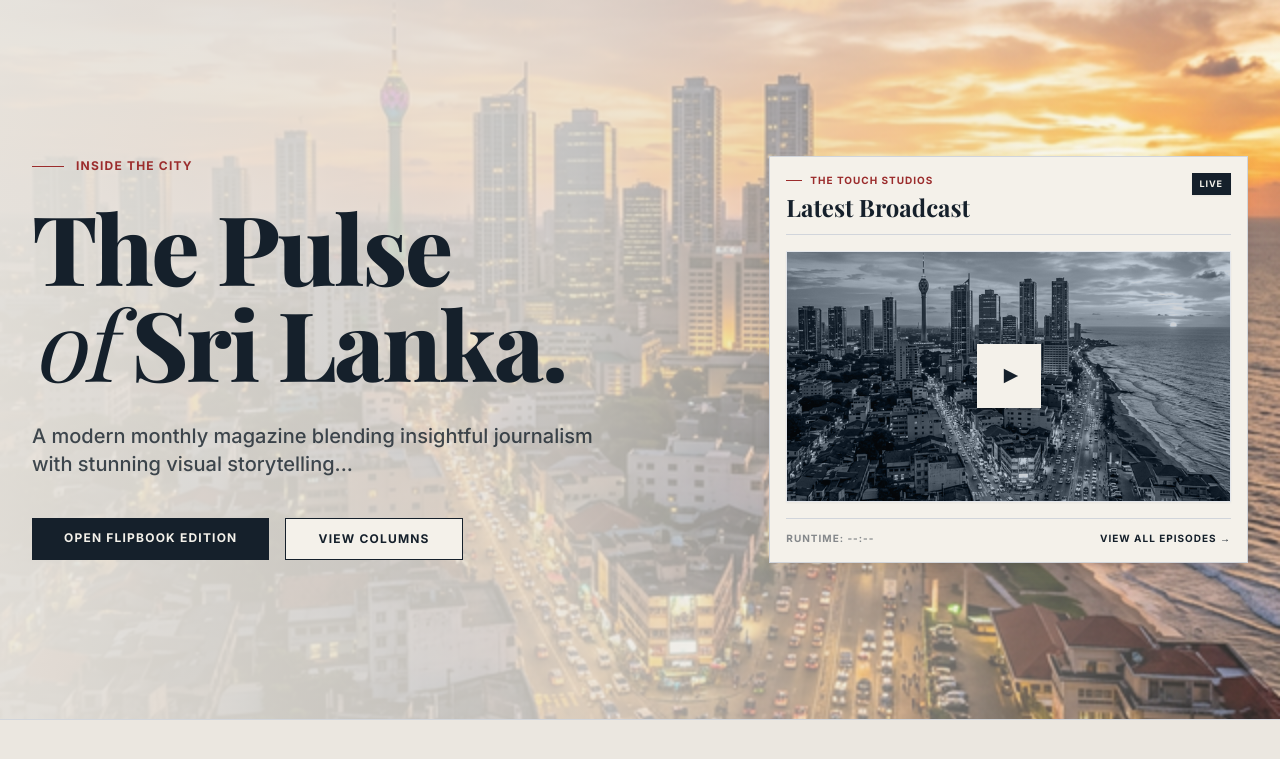
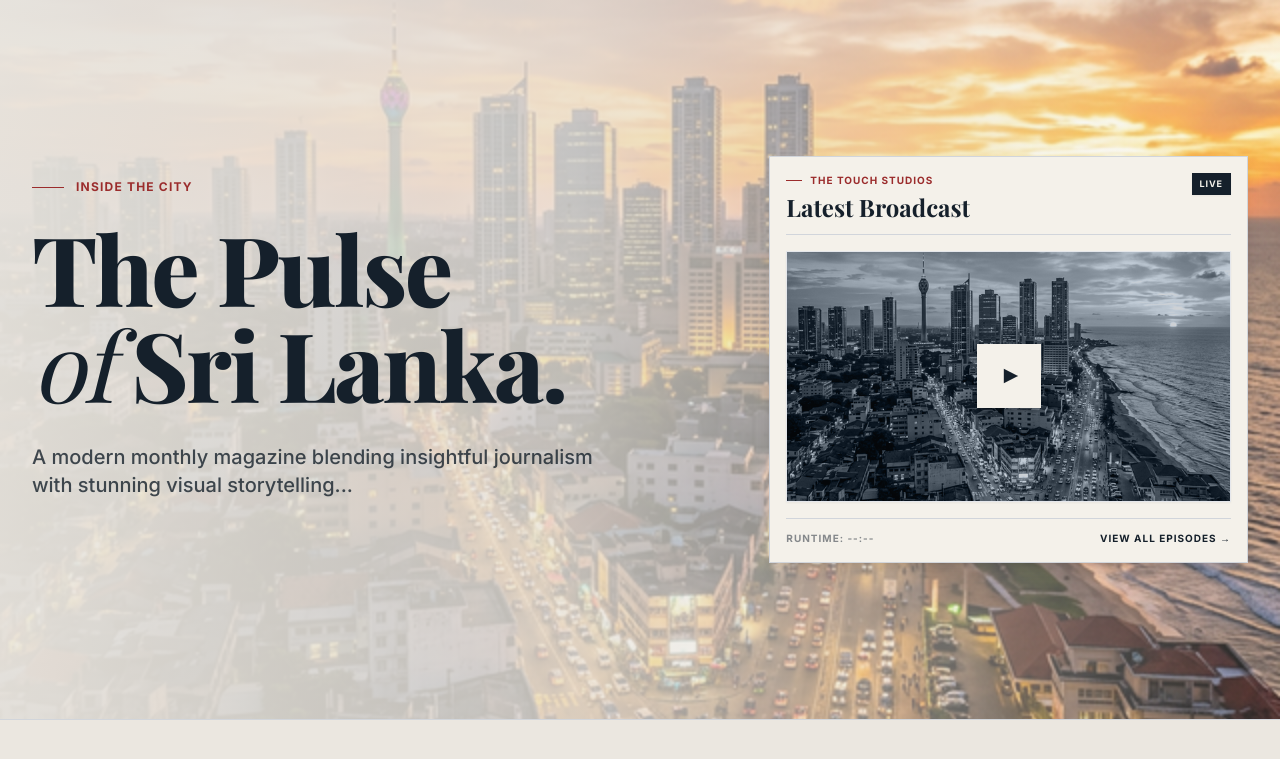
Before and after one commit to hansirghe-rgb/TOUCH_MAGAZINE_2.0, a PHP site: page / in a window 1280 px wide. Shown: the part 114-873 px from the top of the page. Run offline with PHP 8.4, Linux system fonts and the light colour scheme; data comes from the database, SQL or seed files in the repository; data that the repository does not hold is empty; some libraries are stand-ins or nearby versions; some web fonts are replaced.

Commit message:
Add files via upload

```diff
--- a/index.php
+++ b/index.php
@@ -146,10 +146,6 @@ $homepage_categories = $stmt->fetchAll();
                 <p class="text-navy/80 text-lg md:text-xl font-medium leading-relaxed mb-10 max-w-xl">
                     <?= htmlspecialchars($hero_text) ?>
                 </p>
-                <div class="flex flex-wrap gap-4">
-                    <a href="latest-issue.php" class="bg-navy text-paper px-8 py-3 text-xs font-bold uppercase tracking-widest hover:bg-red transition-colors">Open Flipbook Edition</a>
-                    <a href="columns.php" class="border border-navy text-navy px-8 py-3 text-xs font-bold uppercase tracking-widest hover:bg-navy hover:text-paper transition-colors bg-paper">View Columns</a>
-                </div>
             </div>
 
             <!-- Podcast Video Placed in Hero (Right side) -->
@@ -361,11 +357,9 @@ $homepage_categories = $stmt->fetchAll();
             </div>
 
             <!-- RGHE Logo Portal -->
-            <div class="col-span-1 bg-paper/5 p-6 border border-paper/10 flex flex-col items-center sm:items-start text-center sm:text-left">
+            <div class="col-span-1 flex flex-col items-center sm:items-start text-center sm:text-left">
                 <span class="text-[10px] items-center sm:items-start font-bold tracking-widest uppercase text-paper/50 mb-4 block"><?= htmlspecialchars($partner_text) ?></span>
-                <div class="bg-paper p-3 w-40 h-24 mb-4 flex items-center justify-center relative shadow-inner">
-                    <img id="campus-logo" src="<?= htmlspecialchars($logo_path) ?>" alt="RGHE Campus Logo" class="max-h-full max-w-full object-contain opacity-50 transition-opacity duration-300">
-                </div>
+                <img id="campus-logo" src="<?= htmlspecialchars($logo_path) ?>" alt="Partner Logo" class="w-40 h-auto object-contain opacity-90 transition-opacity duration-300 hover:opacity-100">
             </div>
 
         </div>
```
